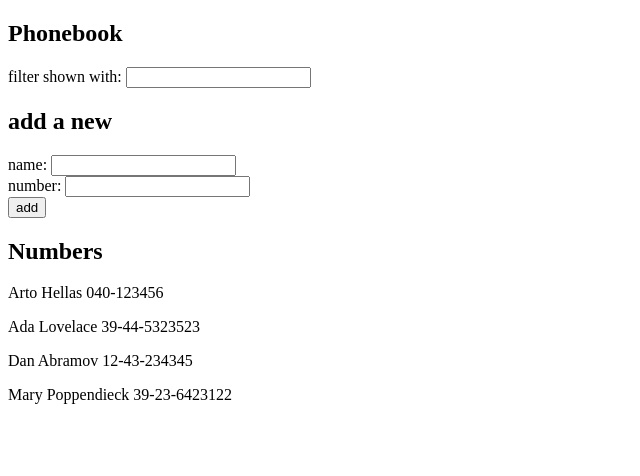
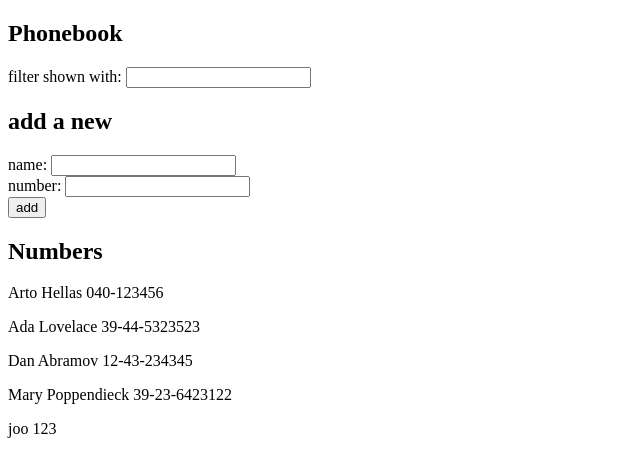
Before and after one commit to kiirona20/FullStackOpen, a React (Vite) app in the folder Osa2/puhelinluettelo/: page / in a window 1280 px wide. Shown: the top 476 px of the page, without its empty margins (0-640 px from the left). Built offline with nearby package versions, Linux system fonts and the light colour scheme; data requests are answered from the project's data file.

Commit message:
tehtävä 2.13

```diff
--- a/Osa2/puhelinluettelo/db.json
+++ b/Osa2/puhelinluettelo/db.json
@@ -1,5 +1,5 @@
 {
-    "persons":[
+  "persons": [
     {
       "name": "Arto Hellas",
       "number": "040-123456",
@@ -19,6 +19,11 @@
       "name": "Mary Poppendieck",
       "number": "39-23-6423122",
       "id": "4"
+    },
+    {
+      "id": "a830",
+      "name": "joo",
+      "number": "123"
     }
   ]
 }
--- a/Osa2/puhelinluettelo/src/App.jsx
+++ b/Osa2/puhelinluettelo/src/App.jsx
@@ -1,5 +1,6 @@
 import { useEffect, useState } from 'react'
 import axios from 'axios'
+import personService from './services/persons'
 
 const Persons = ({persons, newFilter}) => {
   return(
@@ -51,20 +52,13 @@
   const [newNumber, setNewNumber] = useState('')
   const [newFilter, setNewFilter] = useState('')
 
-  const hook = () => {
-    console.log("effect")
-    axios.get('http://localhost:3001/persons')
-    .then(response => {
-      console.log("promise fulfilled")
-      setPersons(response.data)
-    })
-  }
-
-  useEffect(hook, [])
-
-
-
-
+  useEffect(() => {
+    personService
+      .getAll()
+        .then(initialPersons => {
+        setPersons(initialPersons)
+      })
+  }, [])
 
 const addPerson = (event) =>{
   event.preventDefault()
@@ -76,10 +70,13 @@
     alert(`${newName} is already added to phonebook`)
   }
   else {
-    setPersons(persons.concat(personObject))
-    setNewName('')
-    setNewNumber('')
-  }
+      personService.create(personObject)
+      .then(returnedPerson =>{
+      setPersons(persons.concat(returnedPerson))
+      setNewName('')
+      setNewNumber('')
+      })
+    }
 
 }
 
--- /dev/null
+++ b/Osa2/puhelinluettelo/src/services/persons.js
@@ -0,0 +1,14 @@
+import axios from 'axios'
+const baseUrl = 'http://localhost:3001/persons'
+
+const getAll = () => {
+    const request = axios.get(baseUrl)
+    return request.then(response => response.data)
+
+  }
+const create = newObject => {
+  const request = axios.post(baseUrl, newObject)
+  return request.then(response => response.data)
+}
+
+export default {getAll, create}
```
Lines whose indentation alone changed are shown as unchanged.
